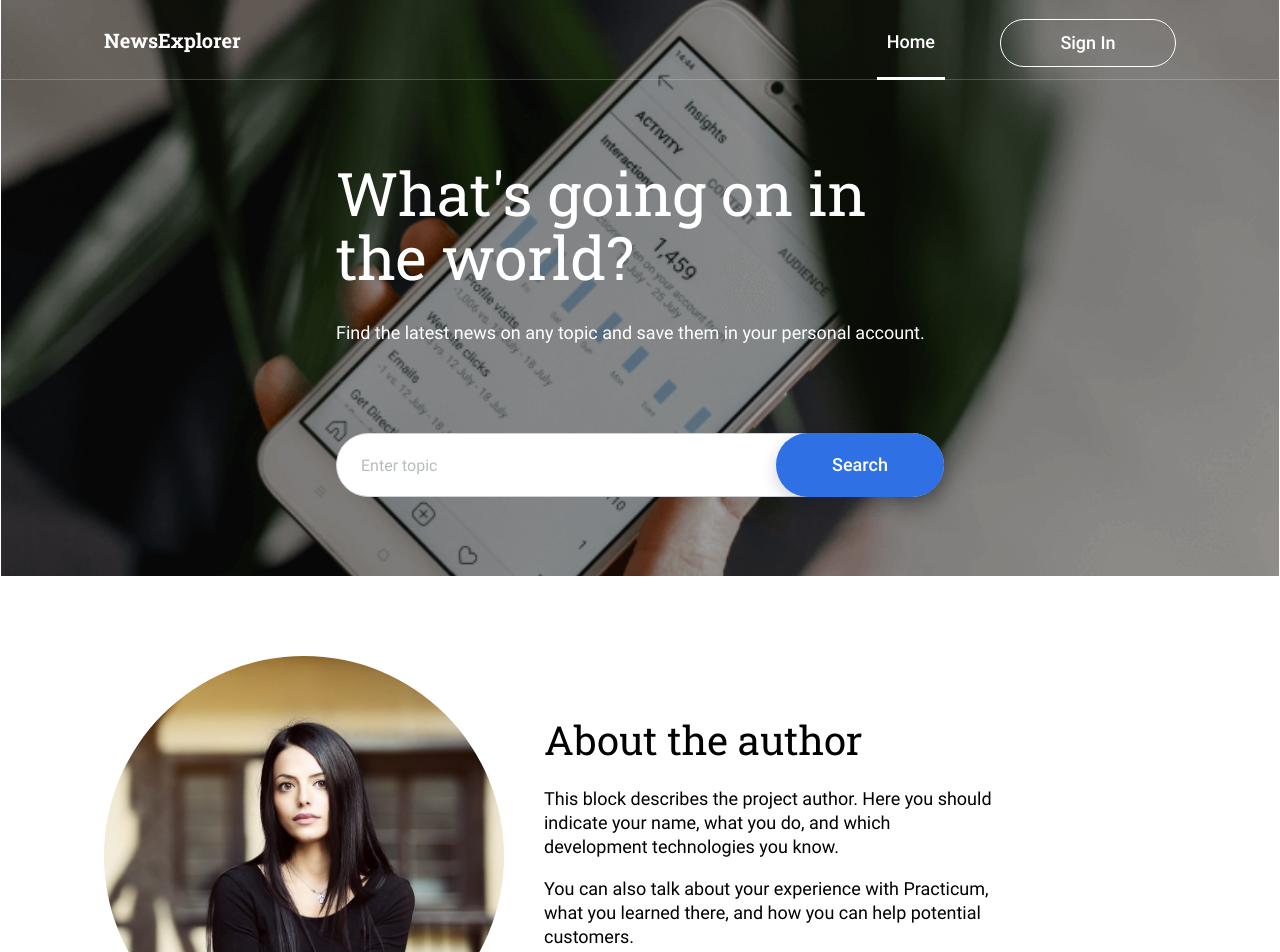
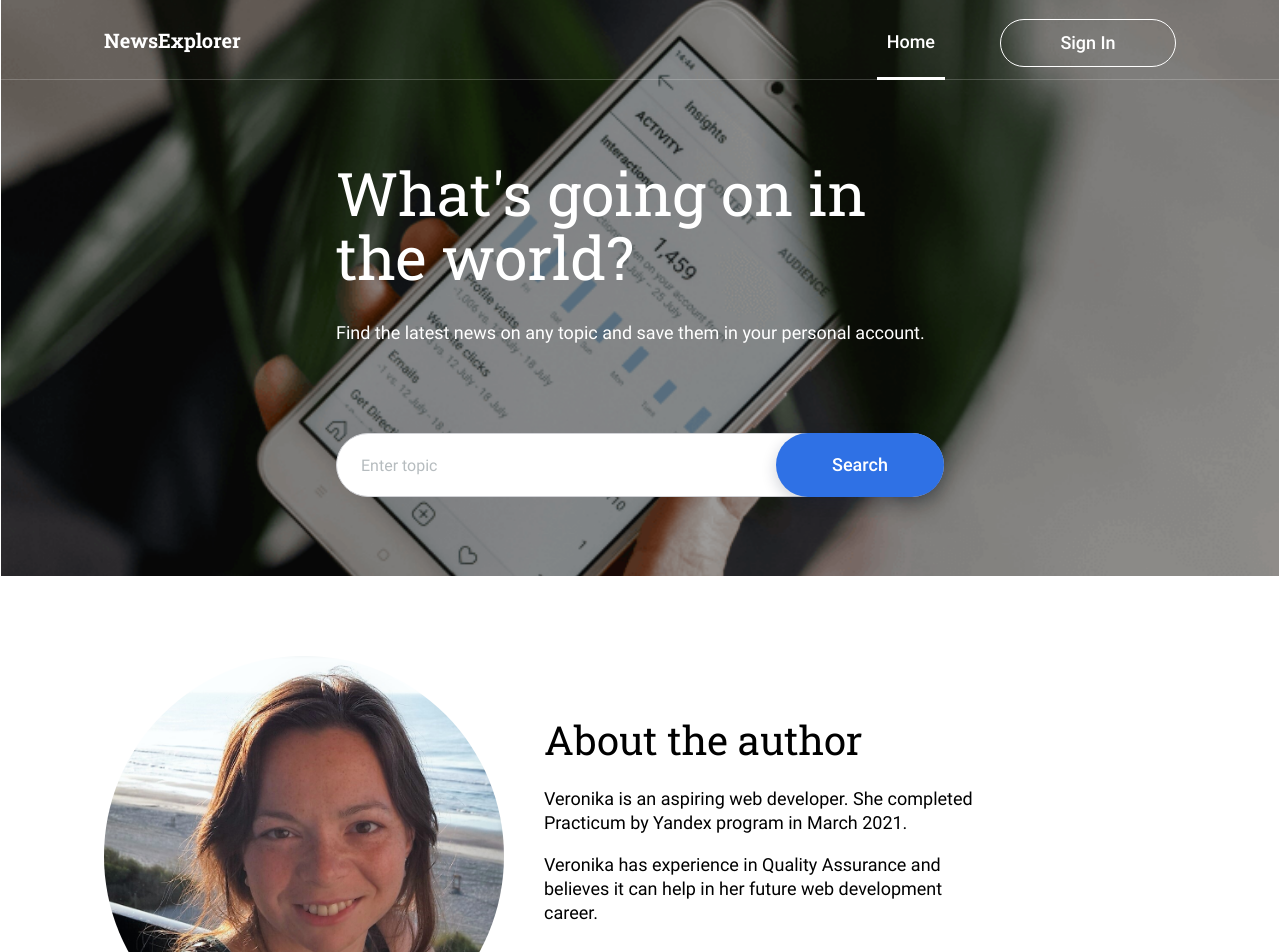
Before and after one commit to verbowersock/news-explorer-frontend, a React (Create React App) app: page / in a window 1280 px wide. Shown: the top 952 px of the page. Built offline with nearby package versions, Linux system fonts and the light colour scheme.

Commit message:
updating about info

```diff
--- a/src/components/About/About.js
+++ b/src/components/About/About.js
@@ -6,10 +6,9 @@ function About() {
         <div className = "about__picture"></div>
         <div className = "about__container">
         <h3 className = "about__header">About the author</h3>
-        <div className = "about__text"><p>This block describes the project author.
-        Here you should indicate your name, what you do, and which development technologies you know.</p>
-       <p>You can also talk about your experience with Practicum, what you learned there,
-        and how you can help potential customers.</p></div>
+        <div className = "about__text"><p>Veronika is an aspiring web developer.
+        She completed Practicum by Yandex program in March 2021.</p>
+       <p>Veronika has experience in Quality Assurance and believes it can help in her future web development career.</p></div>
         </div>
 
     </div>
```
Also changed, not shown: src/images/avatar.jpg.
